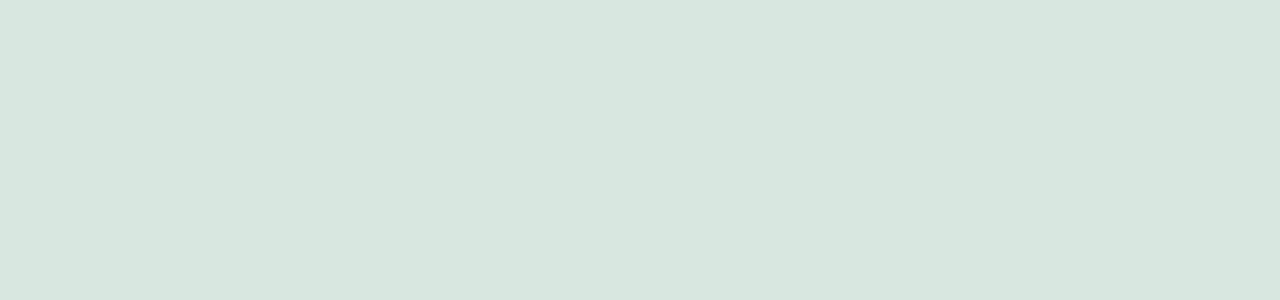
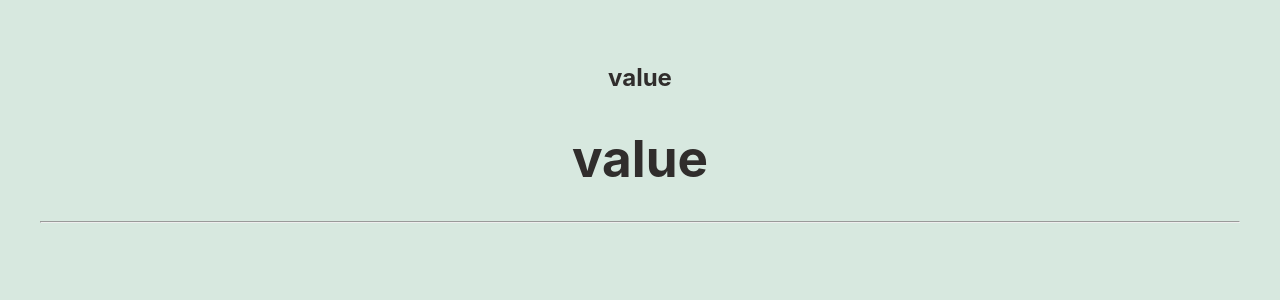
Before and after one commit to KhazaeiAmir110/help_front, a React (Vite) app in the folder reacrvite/: page /all in a window 1280 px wide. Before the commit this address had no page. Shown: the top 300 px of the page. Built offline with nearby package versions, Linux system fonts and the light colour scheme.

Commit message:
start work with useContext

```diff
--- a/reacrvite/src/RoutesBase.jsx
+++ b/reacrvite/src/RoutesBase.jsx
@@ -1,15 +1,19 @@
 import {BrowserRouter, Route, Routes} from "react-router-dom";
+
 import HelloWord from "./components/HelloWord.jsx";
 import StateCount from "./hooks/useState/StateCount.jsx";
 import StateShow from "./hooks/useState/StateShow.jsx";
 import StateInput from "./hooks/useState/StateInput.jsx";
 import EffectTest from "./hooks/useEffect/EffectTest.jsx";
 import FetchTest from "./components/FetchTest.jsx";
+import AllTest from "./components/AllTest.jsx";
+import {ContextTest} from "./hooks/useContext/ContextTest.jsx";
 
 
 export default function RoutesBase() {
     return (
-        <BrowserRouter>
+        <ContextTest.Provider value={{key:"value"}}>
+            <BrowserRouter>
             <Routes>
                 <Route path="/" element={<HelloWord/>}/>
                 <Route path="/state"
@@ -23,7 +27,9 @@ export default function RoutesBase() {
                 />
                 <Route path="/effect" element={<EffectTest/>}/>
                 <Route path="/fetch" element={<FetchTest/>}/>
+                <Route path="/all" element={<AllTest/>}/>
             </Routes>
-        </BrowserRouter>
+            </BrowserRouter>
+        </ContextTest.Provider>
     )
 }
--- /dev/null
+++ b/reacrvite/src/components/AllTest.jsx
@@ -0,0 +1,15 @@
+import {ContextTest, UseContextTest} from "../hooks/useContext/ContextTest.jsx";
+import {useContext} from "react";
+
+
+export default function AllTest() {
+    const {key} = useContext(ContextTest);
+
+    return (
+        <>
+            <h2>{key}</h2>
+            <UseContextTest />
+            <hr/>
+        </>
+    )
+}
--- /dev/null
+++ b/reacrvite/src/hooks/useContext/ContextTest.jsx
@@ -0,0 +1,10 @@
+import {createContext, useContext} from "react";
+
+export const ContextTest = createContext({})
+
+export function UseContextTest() {
+    const {key} = useContext(ContextTest);
+    return (
+        <h1>{key}</h1>
+    )
+}
```
Also changed, not shown: 1 other file (tests, documents, lock files or other folders).
